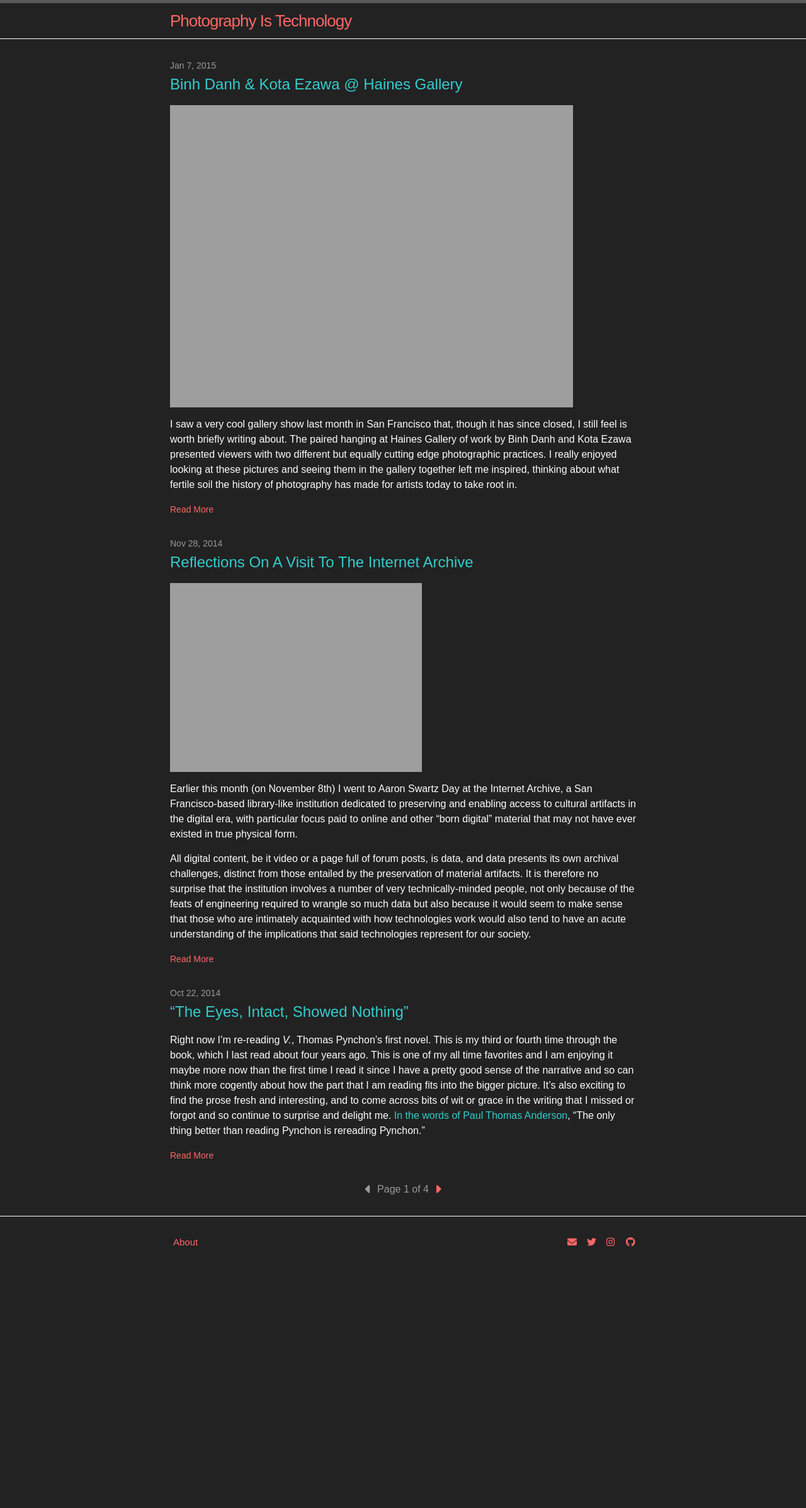
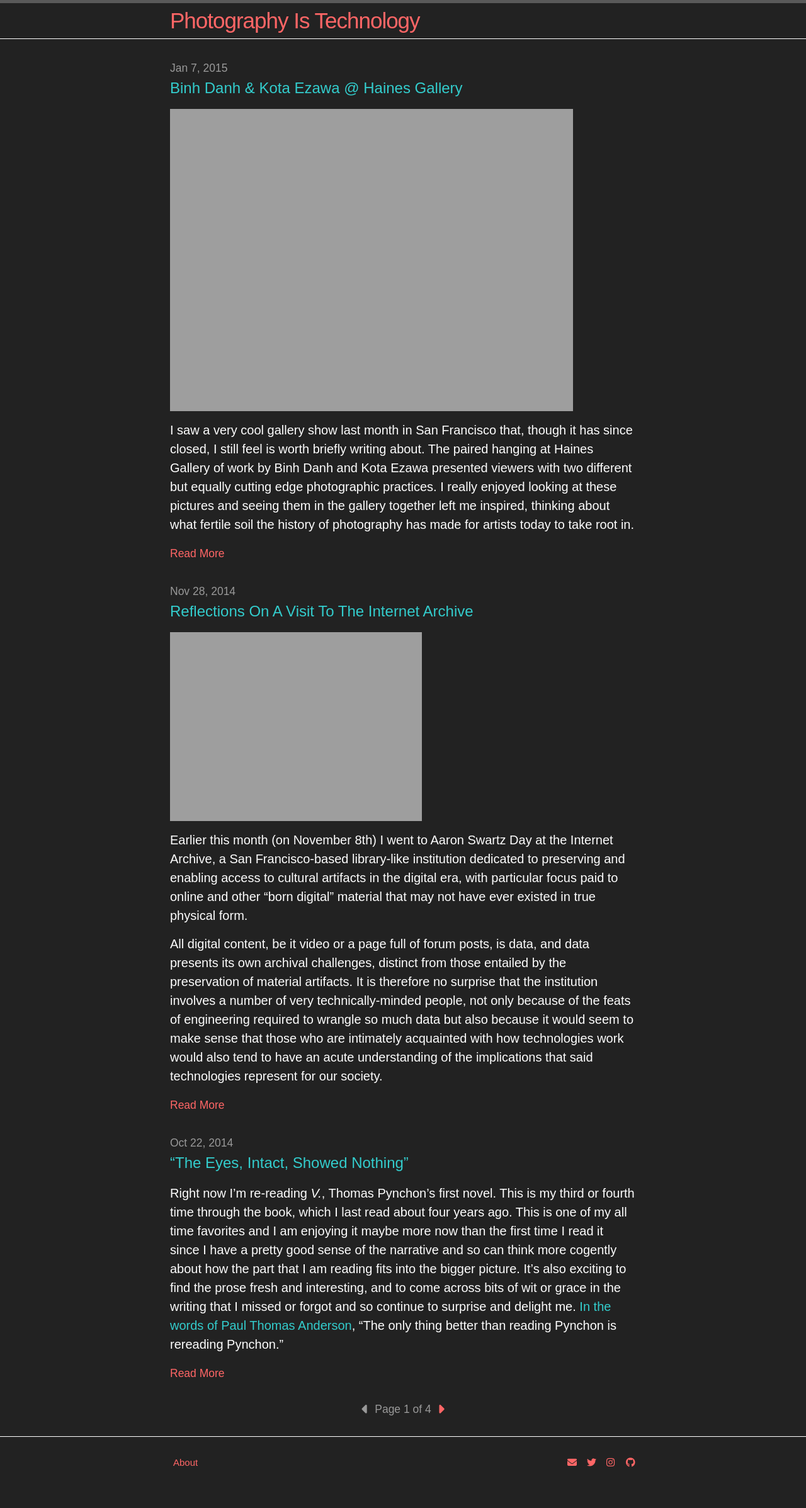
Before and after one commit to r4d1n/photographyistechnology, a Jekyll site: the page built from index.html, in a window 1280 px wide. Shown: the whole page at 63% size. Built offline with Jekyll 4.4.1, drawn with Linux system fonts in a browser that asks for light colours; nearby versions of some CDN libraries; library files that are not in the unit come from our copies; the list of posts is cut into pages by our own code; before the commit the page ends 2045 px from its top, so only the background shows below that.

Commit message:
font sizes

```diff
--- a/_sass/_base.scss
+++ b/_sass/_base.scss
@@ -120,7 +120,10 @@
   }
 }
 
-footer, .pagination { @extend .accent-link }
+footer, .pagination {
+  @extend .accent-link;
+  font-size: $small-font-size;
+}
 
 /**
 * Blockquotes
--- a/_sass/_layout.scss
+++ b/_sass/_layout.scss
@@ -10,7 +10,7 @@
 }
 
 .site-title {
-  font-size: 26px;
+  font-size: $base-font-size * 1.75;
   line-height: 56px;
   letter-spacing: -1px;
   margin-bottom: 0;
--- a/css/main.scss
+++ b/css/main.scss
@@ -7,7 +7,7 @@
 
 // Our variables
 $base-font-family: "proxima-nova", sans-serif;
-$base-font-size:   16px;
+$base-font-size:   20px;
 $small-font-size:  $base-font-size * 0.875;
 $base-line-height: 1.5;
 
```
